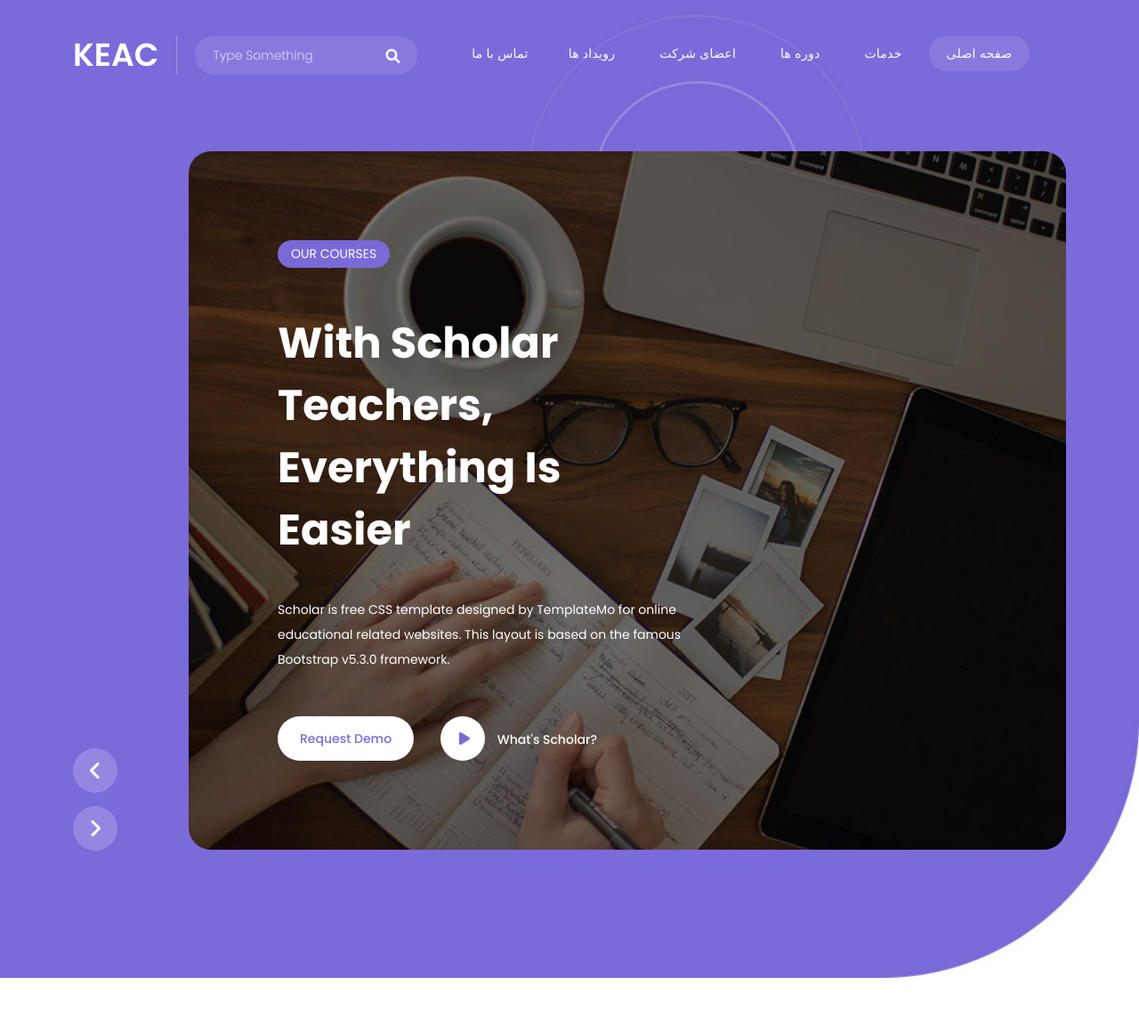
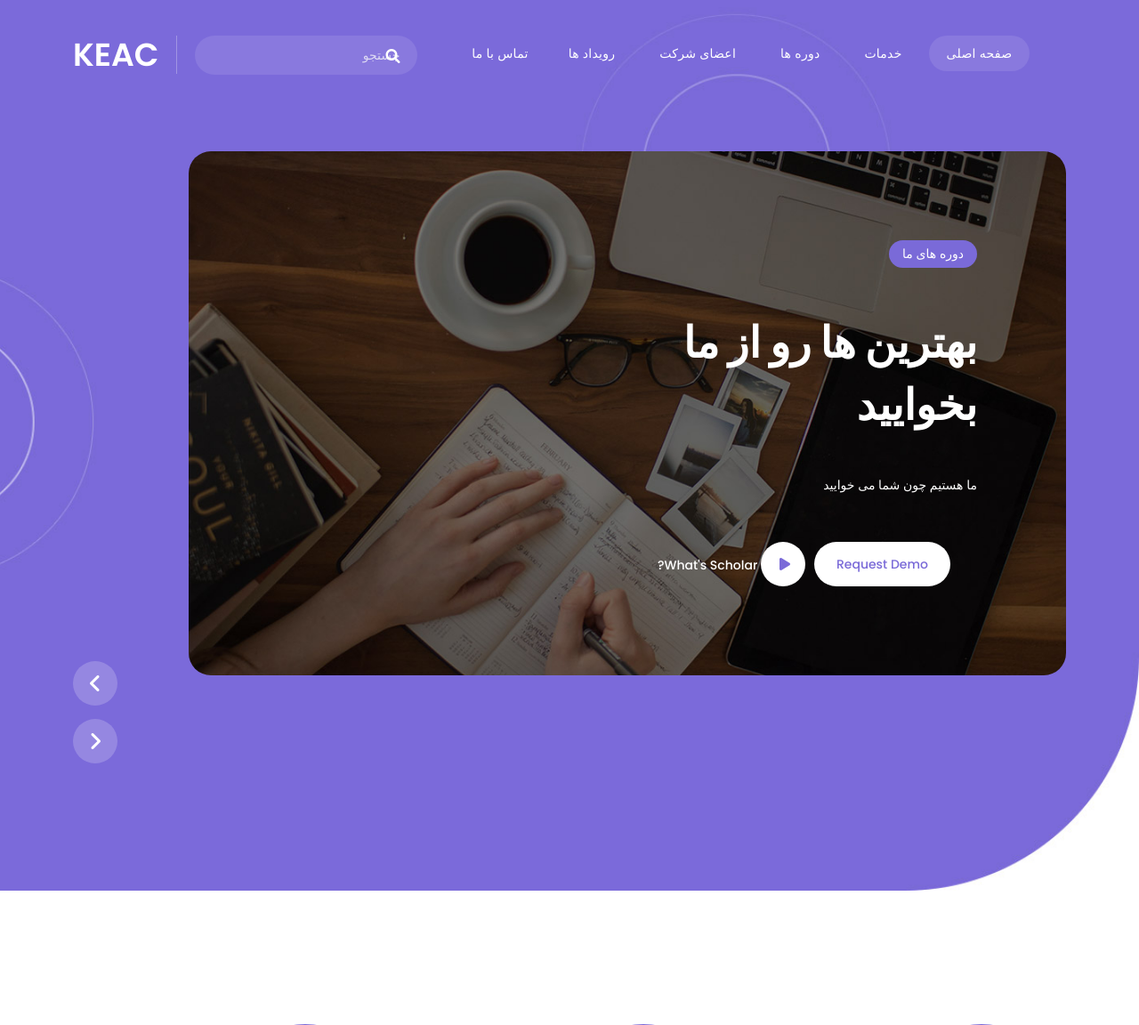
Before and after one commit to hoseinsamadi/keac, a Django app: page / in a window 1280 px wide. Shown: the top 1152 px of the page at 89% size. Run offline with Django 5.2, Linux system fonts and the light colour scheme; some libraries are stand-ins or nearby versions.

Commit message:
RTL search and class item header

```diff
--- a/assets/css/templatemo-scholar.css
+++ b/assets/css/templatemo-scholar.css
@@ -176,6 +176,9 @@ body {
   color: #fff;
 }
 
+.div #rtl {
+  direction: rtl;
+}
 /*
 ---------------------------------------------
 Pre-loader Style
@@ -342,6 +345,7 @@ Header Style
 
 .header-area .main-nav #search {
   position: relative;
+  direction: rtl;
 }
 
 .header-area .main-nav #search input {
@@ -695,6 +699,9 @@ Banner Style
   border-radius: 25px;
   padding: 100px 100px;
   margin-left: 130px;
+  direction: rtl;
+  text-align: right;
+
 }
 
 .main-banner .item span.category {
--- a/templates/index.html
+++ b/templates/index.html
@@ -58,7 +58,7 @@ https://templatemo.com/tm-586-scholar
                     <!-- ***** Serach Start ***** -->
                     <div class="search-input">
                       <form id="search" action="#">
-                        <input type="text" placeholder="Type Something" id='searchText' name="searchKeyword" onkeypress="handle" />
+                        <input type="text" placeholder="جستجو" id='searchText' name="searchKeyword" onkeypress="handle" />
                         <i class="fa fa-search"></i>
                       </form>
                     </div>
@@ -89,10 +89,10 @@ https://templatemo.com/tm-586-scholar
         <div class="col-lg-12">
           <div class="owl-carousel owl-banner">
             <div class="item item-1">
-              <div class="header-text">
-                <span class="category">Our Courses</span>
-                <h2>With Scholar Teachers, Everything Is Easier</h2>
-                <p>Scholar is free CSS template designed by TemplateMo for online educational related websites. This layout is based on the famous Bootstrap v5.3.0 framework.</p>
+              <div class="header-text " id="rtl">
+                <span class="category">دوره های ما</span>
+                <h2 id="rtl">بهترین ها رو از ما بخوایید </h2>
+                <p id="rtl">ما هستیم چون شما می خوایید</p>
                 <div class="buttons">
                   <div class="main-button">
                     <a href="#">Request Demo</a>
```
